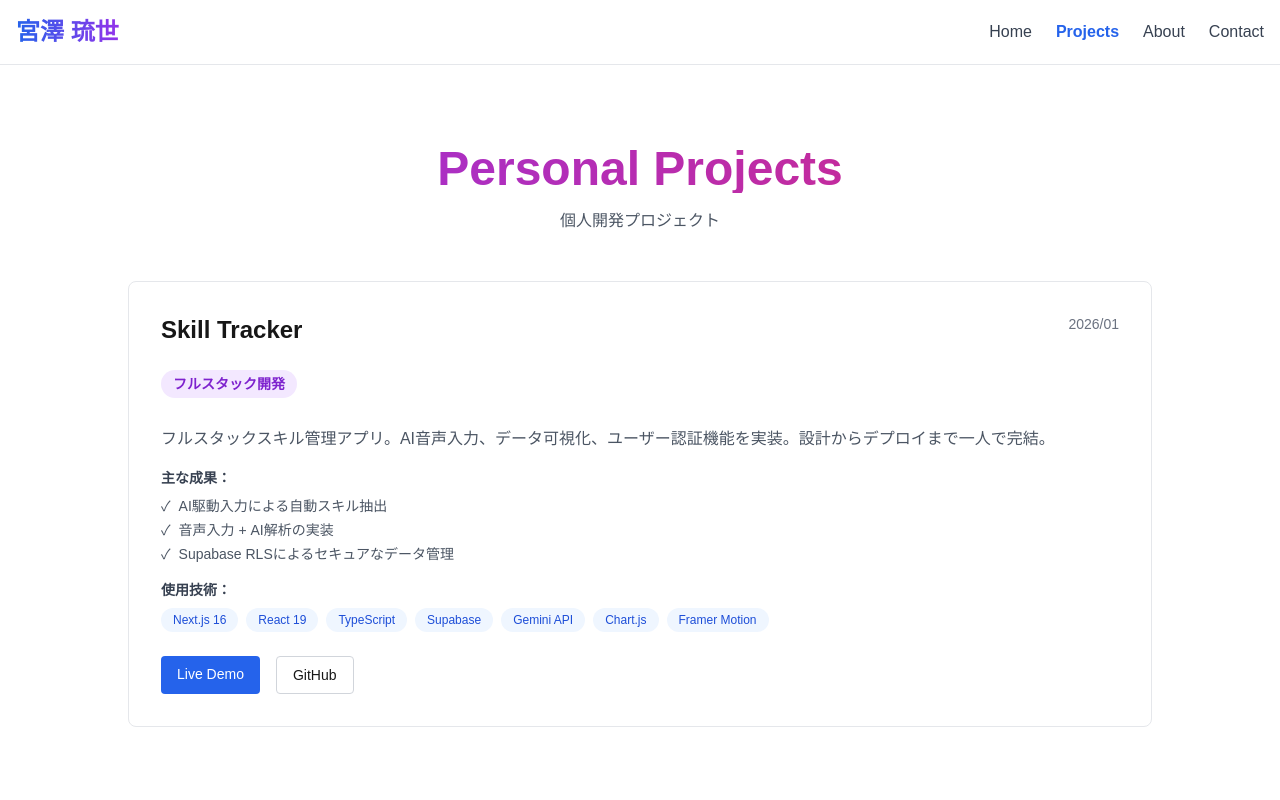
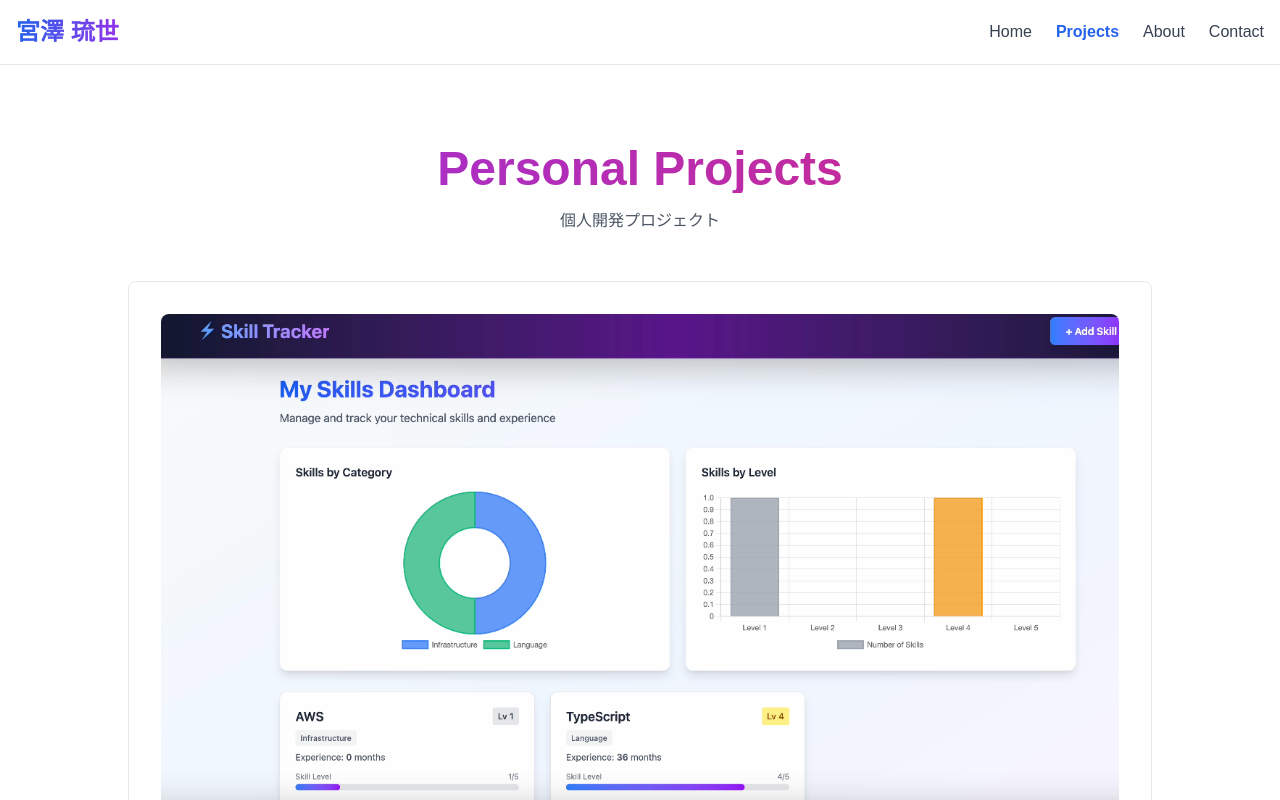
Before and after one commit to RyuseiMiyazawa/portfolio, a Next.js app: page /projects in a window 1280 px wide. Shown: the top 800 px of the page. Built offline with nearby package versions, Linux system fonts and the light colour scheme.

Commit message:
Add Skill Tracker project image

```diff
--- a/app/projects/page.tsx
+++ b/app/projects/page.tsx
@@ -1,3 +1,5 @@
+import Image from 'next/image';
+
 export default function Projects() {
   const workProjects = [
     {
@@ -67,6 +69,7 @@ export default function Projects() {
       role: 'フルスタック開発',
       link: 'https://skill-tracker-mu.vercel.app',
       github: 'https://github.com/RyuseiMiyazawa/skill-tracker',
+      image: '/skill-tracker.png',
       achievements: [
         'AI駆動入力による自動スキル抽出',
         '音声入力 + AI解析の実装',
@@ -80,6 +83,18 @@ export default function Projects() {
       key={index}
       className="border border-gray-200 dark:border-gray-700 rounded-lg p-8 hover:shadow-xl transition-all hover:border-blue-400"
     >
+      {project.image && (
+        <div className="mb-6 rounded-lg overflow-hidden">
+          <Image
+            src={project.image}
+            alt={project.title}
+            width={800}
+            height={450}
+            className="w-full h-auto object-cover"
+          />
+        </div>
+      )}
+
       <div className="flex flex-col md:flex-row md:justify-between md:items-start mb-4">
         <h2 className="text-2xl font-bold mb-2">{project.title}</h2>
         <span className="text-sm text-gray-500 dark:text-gray-400 whitespace-nowrap">
```
Also changed, not shown: public/skill-tracker.png (added).
